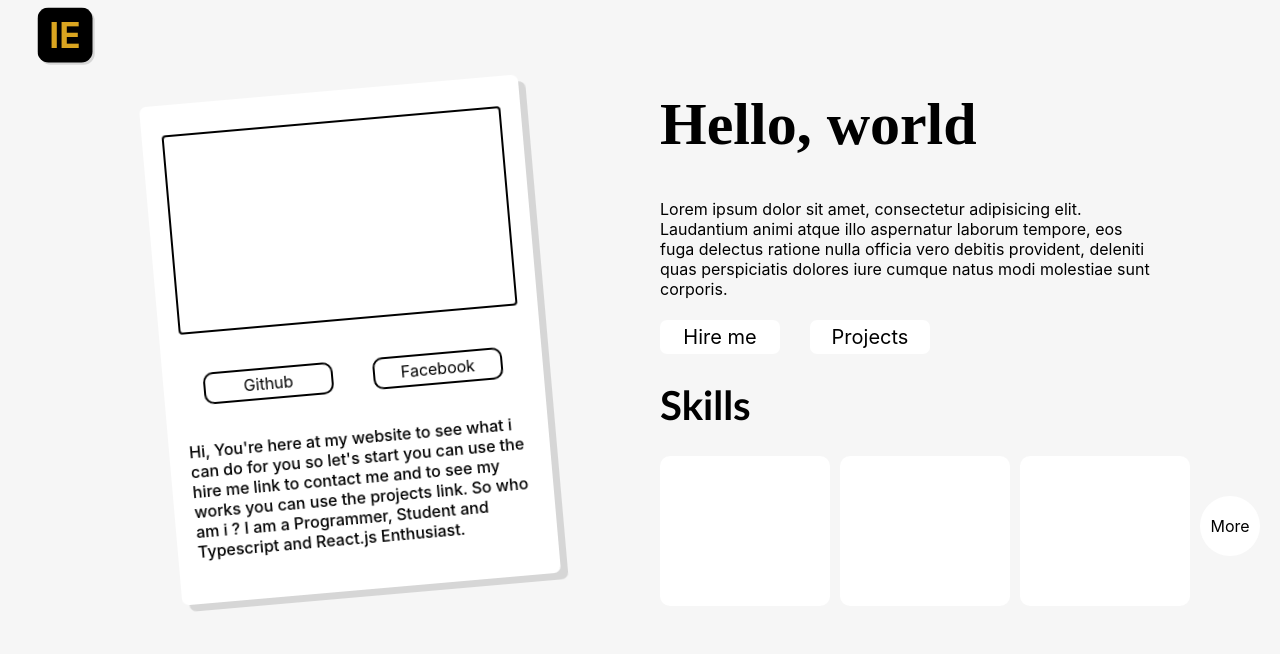
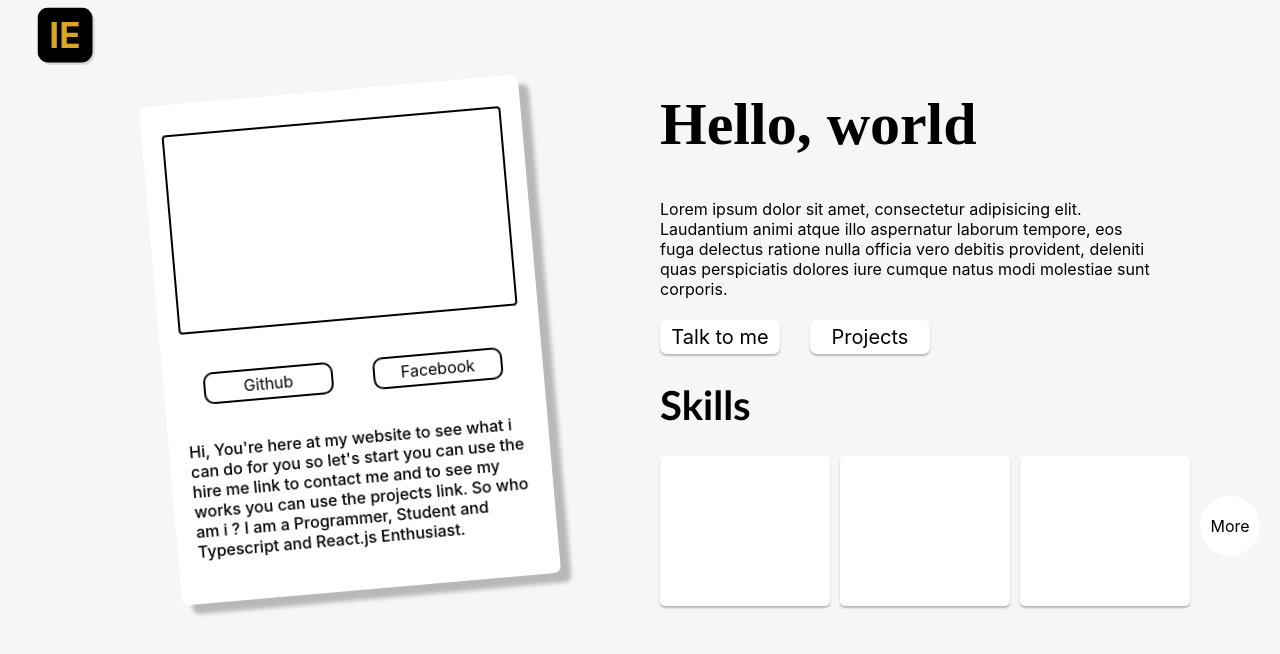
Before and after one commit to Irere123/My-Portfolio-v0, a Next.js app: page / in a window 1280 px wide. Shown: the top 654 px of the page. Built offline with nearby package versions, Linux system fonts and the light colour scheme.

Commit message:
fix: added shadows on cards

```diff
--- a/components/About.js
+++ b/components/About.js
@@ -1,5 +1,6 @@
 import React from "react";
 import Link from "next/link";
+import Image from "next/image";
 
 import styles from "../styles/Home.module.css";
 
@@ -18,8 +19,8 @@ function About() {
         </h4>
       </div>
       <div className={styles.ContactButton}>
-        <Link href="/contact">
-          <a className={styles.HireMeButton}>Hire me</a>
+        <Link href="mailto:irere2050@gmail.com">
+          <a className={styles.HireMeButton}>Talk to me</a>
         </Link>
         <Link href="/projects">
           <a className={styles.ProjectsButton}>Projects</a>
--- a/package.json
+++ b/package.json
@@ -9,6 +9,8 @@
     "lint": "next lint"
   },
   "dependencies": {
+    "@material-ui/core": "^4.12.3",
+    "@material-ui/icons": "^4.11.2",
     "next": "11.1.0",
     "react": "17.0.2",
     "react-dom": "17.0.2"
--- a/styles/Home.module.css
+++ b/styles/Home.module.css
@@ -33,7 +33,7 @@
   border-radius: 7px;
   transform: rotate(-5deg);
   height: 500px;
-  box-shadow: 7px 7px rgba(0, 0, 0, 0.13);
+  box-shadow: 10px 10px 4px rgba(0, 0, 0, 0.25);
   padding: 10px 20px;
   margin-top: 10px;
 }
@@ -134,6 +134,7 @@
   padding: 5px;
   font-size: 20px;
   border-radius: 7px;
+  box-shadow: 0px 2px 2px rgba(0, 0, 0, 0.25);
 }
 
 .HireMeButton:hover {
@@ -149,6 +150,7 @@
   padding: 5px;
   font-size: 20px;
   border-radius: 7px;
+  box-shadow: 0px 2px 2px rgba(0, 0, 0, 0.25);
 }
 
 .ProjectsButton:hover {
@@ -170,9 +172,10 @@
 
 .SkillCard {
   background-color: #fff;
+  box-shadow: 0px 2px 2px rgba(0, 0, 0, 0.25);
   width: 170px;
   height: 150px;
-  border-radius: 10px;
+  border-radius: 5px;
 }
 
 .MoreButton {
```
Also changed, not shown: pages/contact.js (deleted, +0 -32 lines), 1 other file (tests, documents, lock files or other folders).
